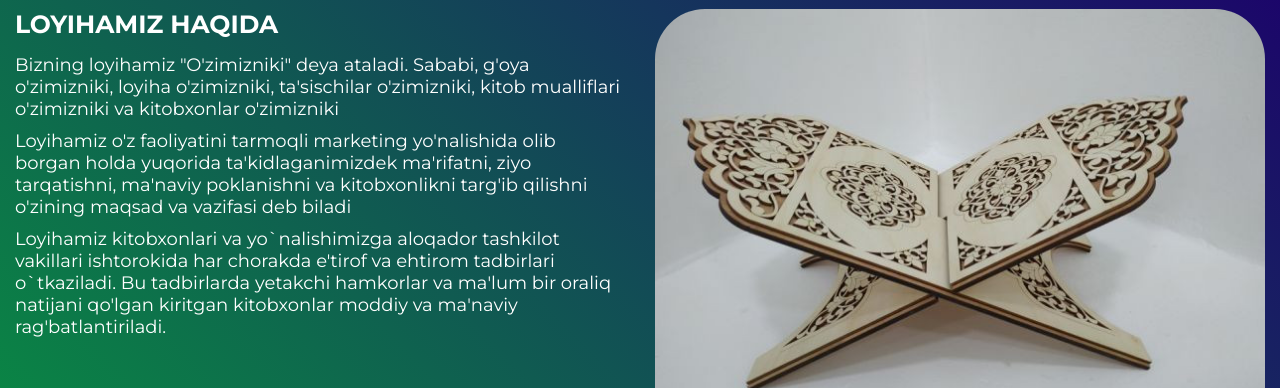
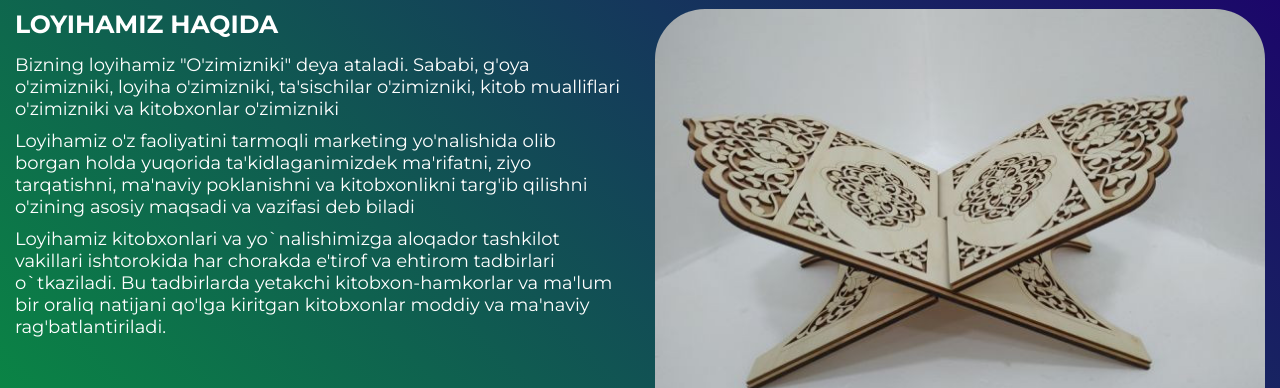
Before and after one commit to record001/ozimizniki, a React (Create React App) app: page / in a window 1280 px wide. Shown: the part 1120-1508 px from the top of the page. Built offline with nearby package versions, Linux system fonts and the light colour scheme; no server answers.

Commit message:
bugs fixed

```diff
--- a/src/components/About.jsx
+++ b/src/components/About.jsx
@@ -10,8 +10,8 @@ function About() {
 
               <h2>Loyihamiz haqida</h2>
               <p>Bizning loyihamiz "O'zimizniki" deya ataladi. Sababi, g'oya o'zimizniki, loyiha o'zimizniki, ta'sischilar o'zimizniki,  kitob mualliflari o'zimizniki va kitobxonlar o'zimizniki</p>
-              <p>Loyihamiz o'z faoliyatini tarmoqli marketing yo'nalishida olib borgan holda yuqorida ta'kidlaganimizdek ma'rifatni, ziyo tarqatishni, ma'naviy poklanishni va kitobxonlikni targ'ib qilishni o'zining maqsad va vazifasi deb biladi</p>
-              <p>Loyihamiz kitobxonlari va yo`nalishimizga aloqador tashkilot vakillari ishtorokida har chorakda e'tirof va ehtirom tadbirlari o`tkaziladi. Bu tadbirlarda yetakchi hamkorlar va ma'lum bir oraliq natijani qo'lgan kiritgan kitobxonlar moddiy va ma'naviy rag'batlantiriladi.</p>
+              <p>Loyihamiz o'z faoliyatini tarmoqli marketing yo'nalishida olib borgan holda yuqorida ta'kidlaganimizdek ma'rifatni, ziyo tarqatishni, ma'naviy poklanishni va kitobxonlikni targ'ib qilishni o'zining asosiy maqsadi va vazifasi deb biladi</p>
+              <p>Loyihamiz kitobxonlari va yo`nalishimizga aloqador tashkilot vakillari ishtorokida har chorakda e'tirof va ehtirom tadbirlari o`tkaziladi. Bu tadbirlarda yetakchi kitobxon-hamkorlar va ma'lum bir oraliq natijani qo'lga kiritgan kitobxonlar moddiy va ma'naviy rag'batlantiriladi.</p>
             </div>
             <div className="about__img" data-aos="fade-right">
                 <img src={lavh} alt="books" />
```
